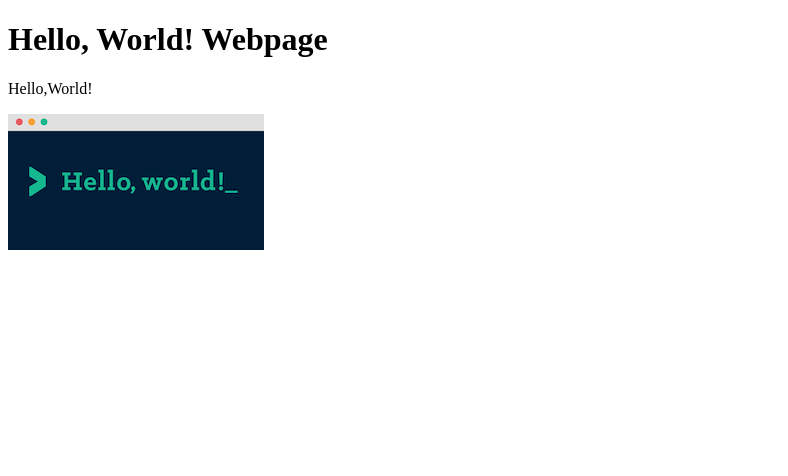
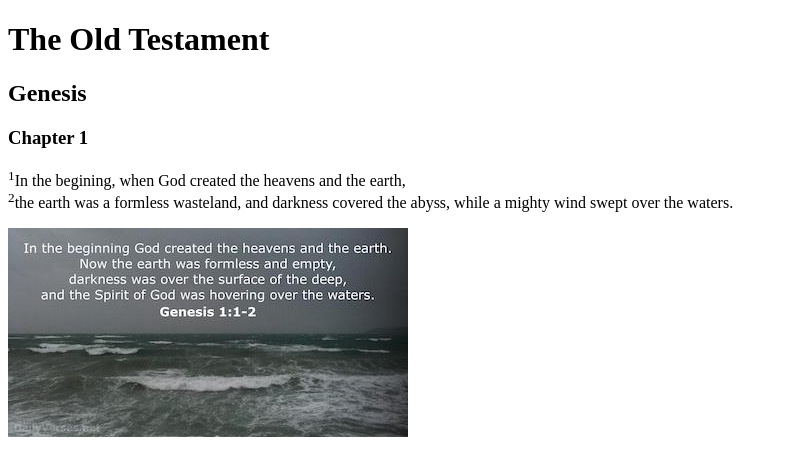
Before and after one commit to MTHS-ICD2O-1-2023/ICD2O-Unit-1-02-jinyuzhe-calista-e, a plain HTML site: page genesis.html in a window 1280 px wide. Shown: the whole page, without its empty margins (0-788 px from the left). Drawn offline with Linux system fonts and the light colour scheme.

Commit message:
new files add genesis

```diff
--- a/genesis.html
+++ b/genesis.html
@@ -2,11 +2,18 @@
 <html>
 <head>
   <meta charset="utf-8">
-  <title>My second web page</title>
+  <title>Genesis</title>
 </head>
 <body>
-  <h1>Hello, World! Webpage</h1>
-  <p>Hello,World!</p>
-  <img src="./images/hello_world.png" alt="Hello, World! image" />
+  <h1>The Old Testament</h1>
+  <h2>Genesis</h2>
+  <h3>Chapter 1</h3>
+  <p>
+    <sup>1</sup>In the begining, when God created the heavens and the earth,
+    <br />
+    <sup>2</sup>the earth was a formless wasteland, and darkness covered the
+    abyss, while a mighty wind swept over the waters.
+  </p>
+  <img src="./images/genesis-1-1-2.jpeg" alt="Genesis" />
 </body>
 </html>
```
Also changed, not shown: images/genesis-1-1-2.jpeg (added).
